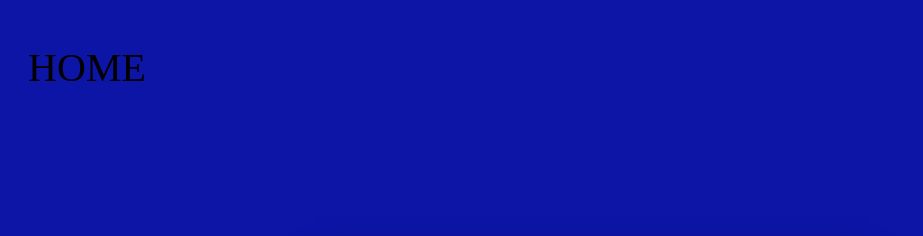
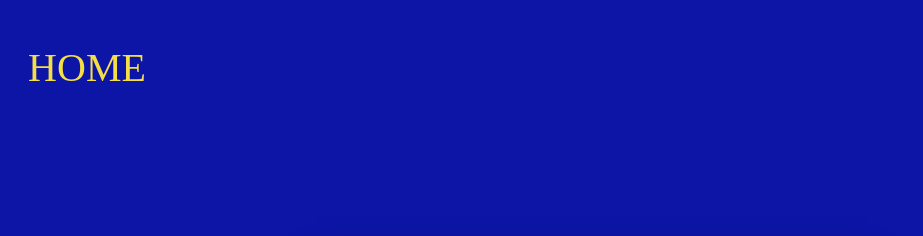
Before and after one commit to mogge1337/Morgan-Burlin, a plain HTML site: page contact.html in a window 1280 px wide. Shown: the top 236 px of the page, without its empty margins (52-975 px from the left). Drawn offline with Linux system fonts and the light colour scheme.

Commit message:
cleaning

```diff
--- a/contact.html
+++ b/contact.html
@@ -73,11 +73,13 @@ body {
 }
 .businesscard.front {
   z-index: 2;
+  background-color: #fff;
   background: url("https://www.prems.work/userfiles/tr01sibrand.nl/images/businesscardbg.jpg");
 }
 .businesscard.back {
   -webkit-transform: rotateY(180deg);
   transform: rotateY(180deg);
+  background-color: #fff;
   background: url("https://www.prems.work/userfiles/tr01sibrand.nl/images/businesscardbg.jpg");
   z-index: 3;
   font-size: 11px;
@@ -185,19 +187,10 @@ img {
   vertical-align: bottom;
   object-fit:fill;
 }
+
 a:link {
     text-align: center;
-    vertical-align: middle;
-    text-decoration:none;
-    color: #000;
-}
-a:link {
-    text-align: center;
-    vertical-align: middle;
-    text-decoration:none;
-}
-a:link {
-    text-align: center;
+    color: #F6DF44;
     vertical-align: middle;
     text-decoration:none;
     justify-content: center;
```
